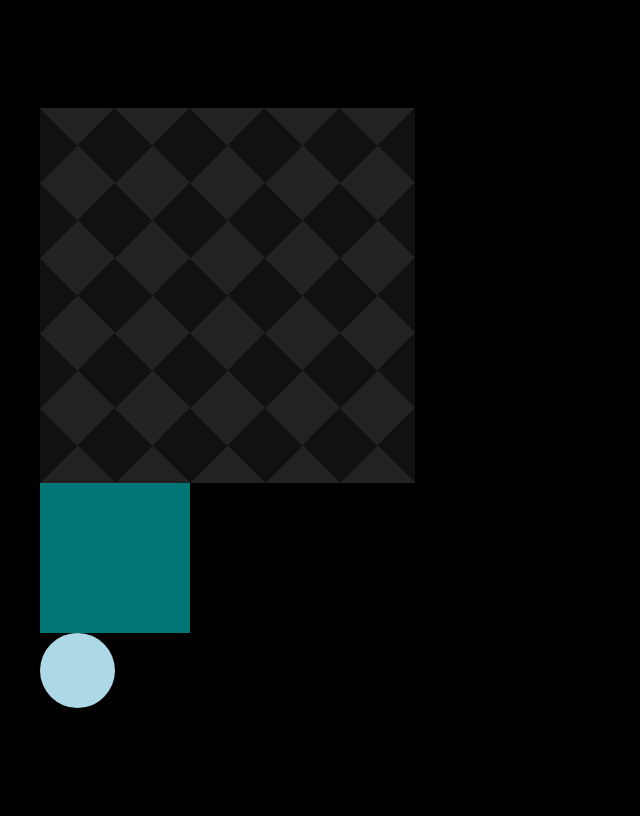
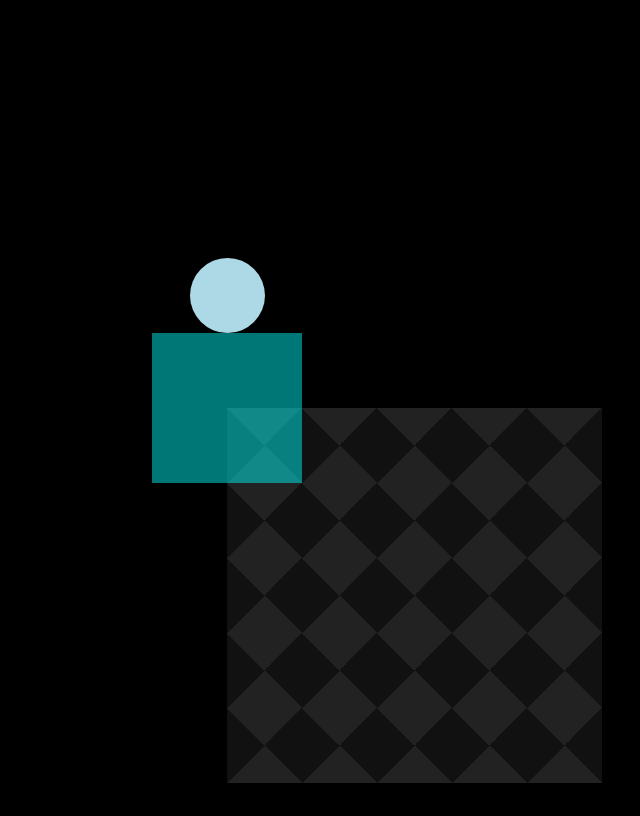
Before and after one commit to Annie-Huang/3d-css, a website: page index.html in a window 1280 px wide. Shown: the whole page, without its empty margins (413-1053 px from the left). Drawn offline with Linux system fonts and the light colour scheme.

Commit message:
Absolute postion the .ball, .cube and .floor. Gave a correct position for the ball and cube.

```diff
--- a/style.css
+++ b/style.css
@@ -19,14 +19,24 @@ body {
   height: 1em;
   border-radius: 50%;
   background: lightblue;
+
+  position: absolute;
+  left: -0.5em;
+  bottom: 1em;
 }
 
 .cube {
   width: 2em;
   height: 2em;
   background: var(--boxColor);
+
+  position: absolute;
+  top: -1em;
+  left: -1em;
 }
 .floor {
+  position: absolute;
+
   width: 5em;
   height: 5em;
   background-image: repeating-conic-gradient(
```
